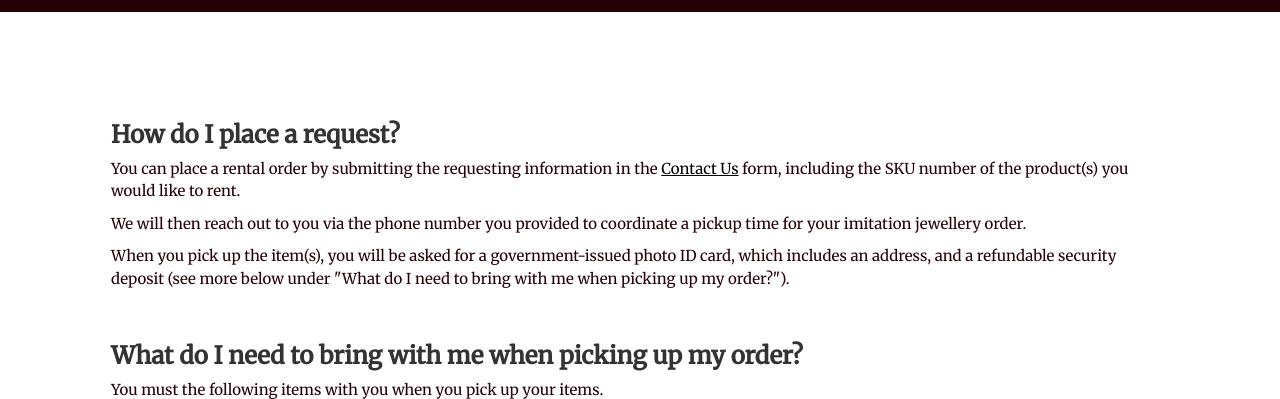
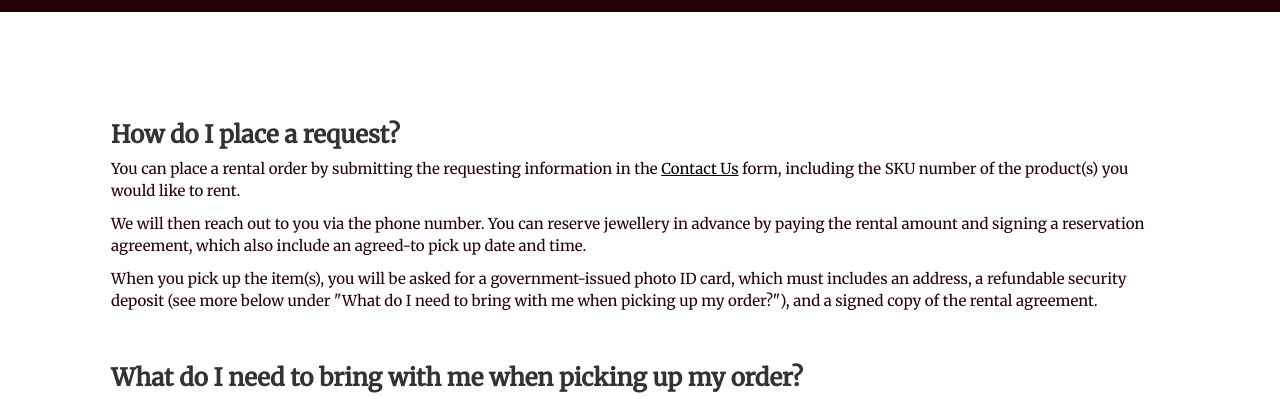
Before and after one commit to Shine-Rental/Shine-Rental.github.io, a plain HTML site: page faq.html in a window 1280 px wide. Shown: the part 329-728 px from the top of the page. Drawn offline with nearby package versions, Linux system fonts and the light colour scheme; some packages are replaced by stand-ins of ours; files whose address does not match are found by name.

Commit message:
Update faq.html

```diff
--- a/faq.html
+++ b/faq.html
@@ -81,10 +81,10 @@
       <h3><b>How do I place a request?</b></h3>
       <p>You can place a rental order by submitting the requesting information in the <a href="contact.html"><u>Contact Us</u></a> form, including
         the SKU number of the product(s) you would like to rent. </p>
-      <p>We will then reach out to you via the phone number you provided to coordinate a pickup time for your imitation
-        jewellery order. </p>
-      <p>When you pick up the item(s), you will be asked for a government-issued photo ID card, which includes an address, and a refundable security deposit (see
-        more below under "What do I need to bring with me when picking up my order?").</p>
+      <p>We will then reach out to you via the phone number. You can reserve jewellery in advance by paying the rental amount and signing a reservation agreement,
+        which also include an agreed-to pick up date and time.</p>
+      <p>When you pick up the item(s), you will be asked for a government-issued photo ID card, which must includes an address, a refundable security deposit (see
+        more below under "What do I need to bring with me when picking up my order?"), and a signed copy of the rental agreement.</p>
       <p>&nbsp;</p>
       <h3><b>What do I need to bring with me when picking up my order?</b></h3>
       <p>You must the following items with you when you pick up your items.</p>
```
